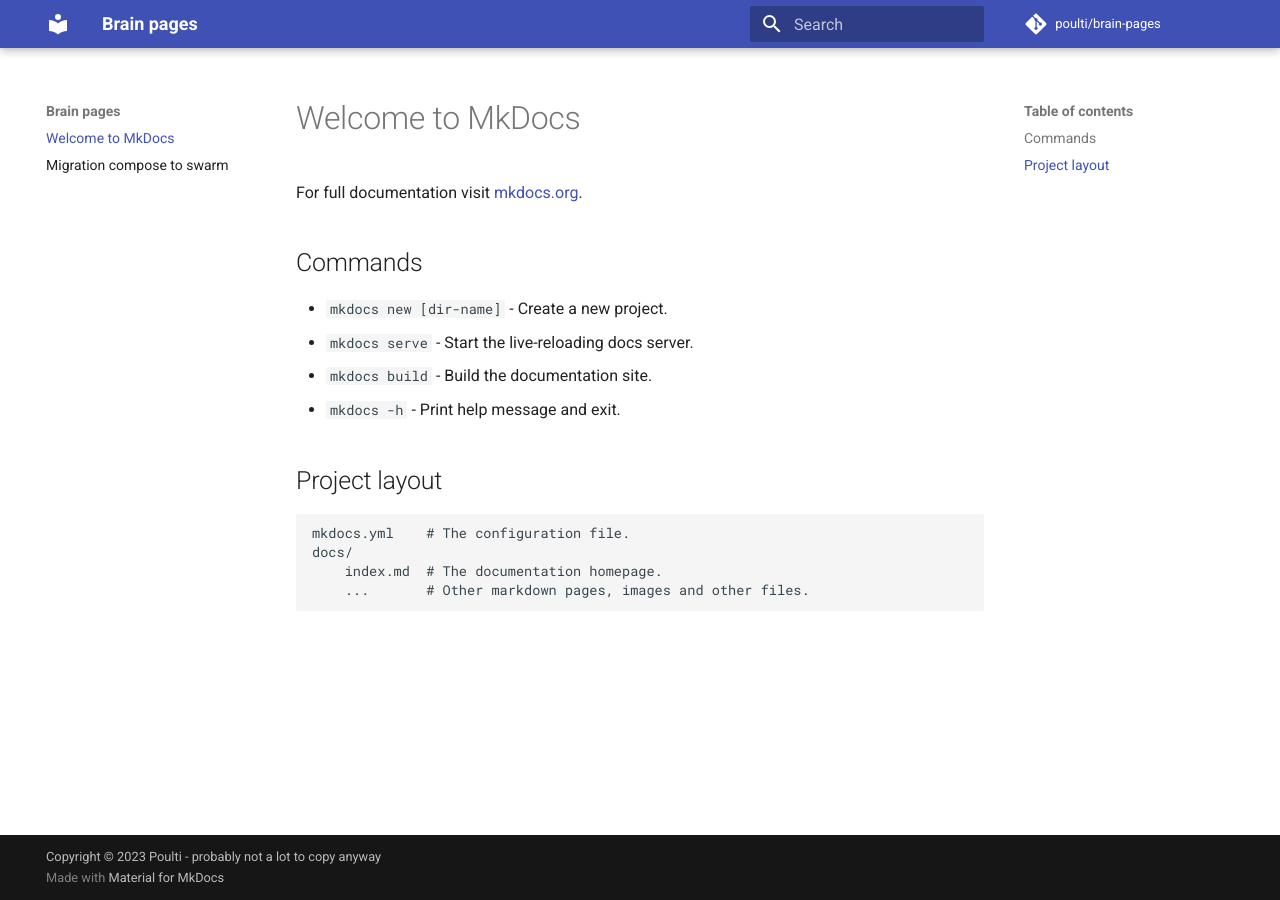
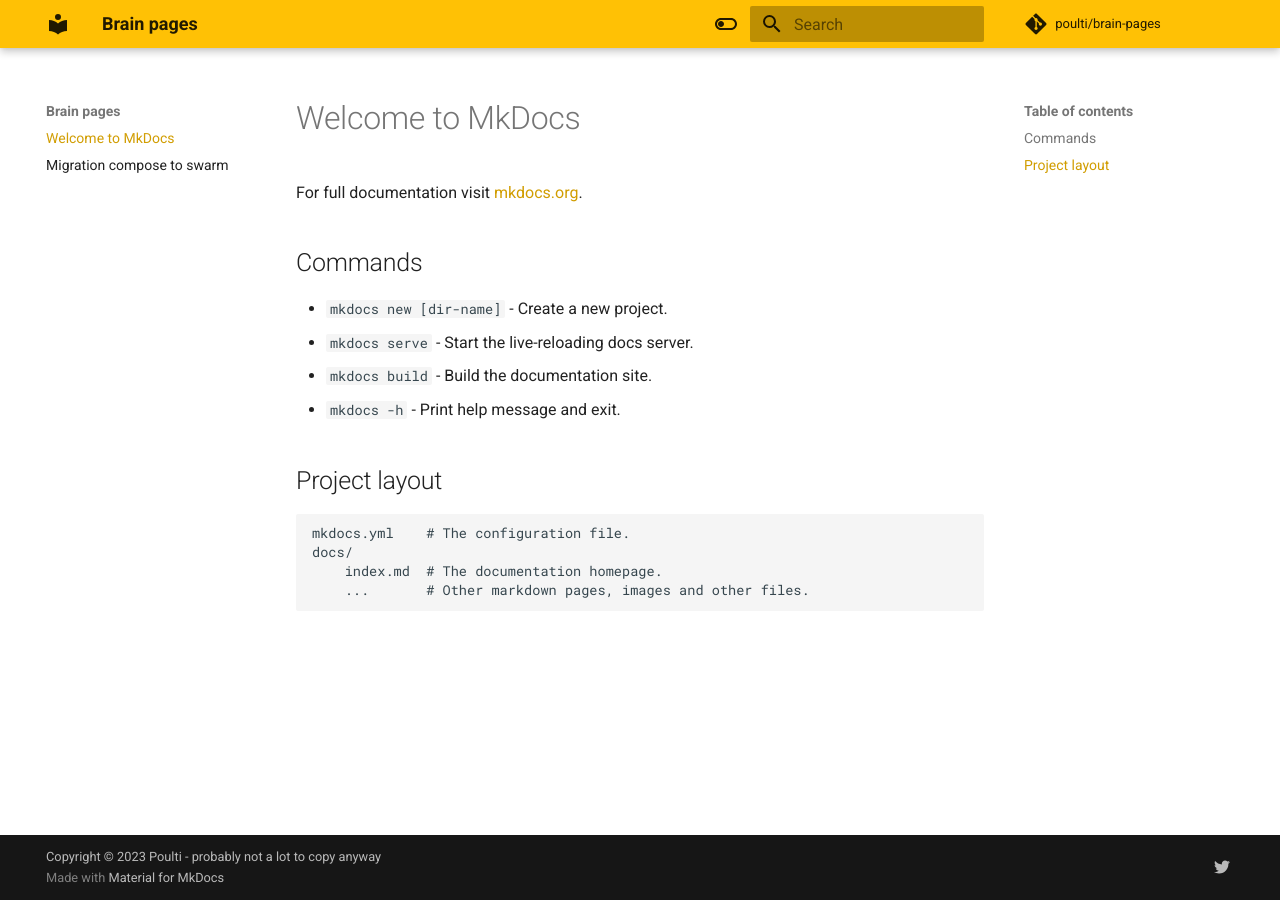
Before and after one commit to poulti/brain-pages, an MkDocs documentation site: the page built from docs/index.md, in a window 1280 px wide. Built offline with MkDocs 1.6.1 and Material for MkDocs 9.7.7, drawn with Linux system fonts in a browser that asks for light colours; comment, search, counter and statistics services are not loaded.

Commit message:
color scheme and extra css

```diff
--- /dev/null
+++ b/docs/stylesheets/extra.css
@@ -0,0 +1,4 @@
+[data-md-color-scheme="slate"] {
+    --md-primary-fg-color: #EE7029;
+    --md-primary-bg-color: #2E2E2E;
+}
--- a/mkdocs.yml
+++ b/mkdocs.yml
@@ -11,9 +11,37 @@
 # Copyright
 copyright: Copyright &copy; 2023 Poulti - probably not a lot to copy anyway
 
+extra:
+  social:
+    - icon: 'fontawesome/brands/twitter'
+      link: 'https://twitter.com/poulti'
+
 # Configuration
 theme:
   name: material
+  palette:
+    - media: "(prefers-color-scheme: light)"
+      scheme: light
+      primary: 'amber'
+      accent: 'orange'
+      toggle:
+        icon: material/toggle-switch-off-outline
+        name: Embrace the dark side
+    - media: "(prefers-color-scheme: dark)"
+      scheme: slate
+      primary: 'deep orange'
+      accent: 'amber'
+      toggle:
+        icon: material/toggle-switch
+        name: Switch to light mode
+
+extra_css:
+  - stylesheets/extra.css
+
 plugins:
    - search
    - glightbox
+
+markdown_extensions:
+  - mdx_include:
+      base_path: docs
```
